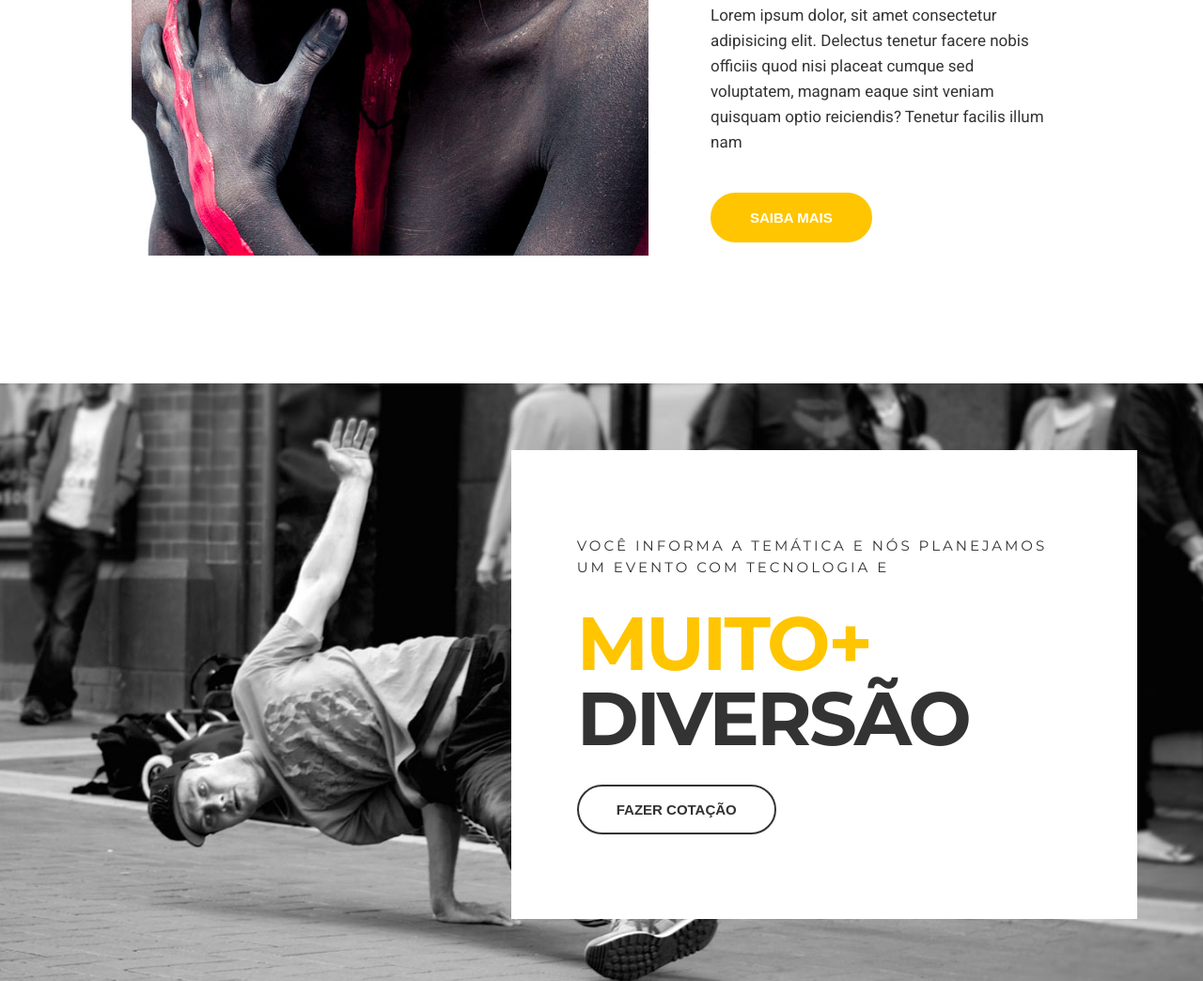
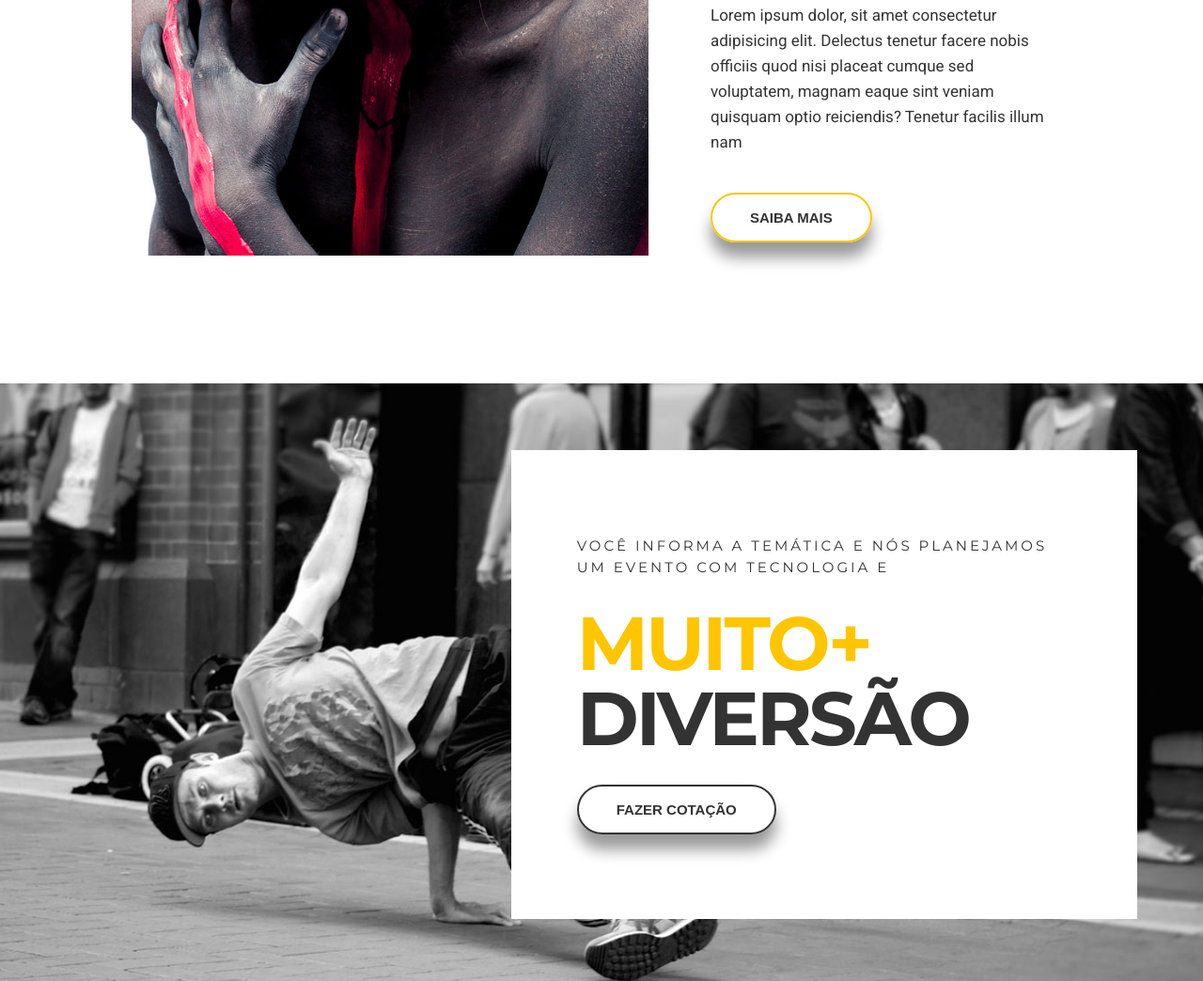
Before and after one commit to brittocx/studion, a website: page src/index.html in a window 1280 px wide. Shown: the part 1221-2265 px from the top of the page at 94% size. Drawn offline with nearby package versions, Linux system fonts and the light colour scheme.

Commit message:
Update _btn.css

```diff
--- a/src/css/_btn.css
+++ b/src/css/_btn.css
@@ -34,7 +34,8 @@
   }
 }
 
-.btn--institutional:hover,
+.btn--institutional,
+.btn--quote,
 .btn--contact:hover {
   color: var(--color-copy);
   background: unset;
```
